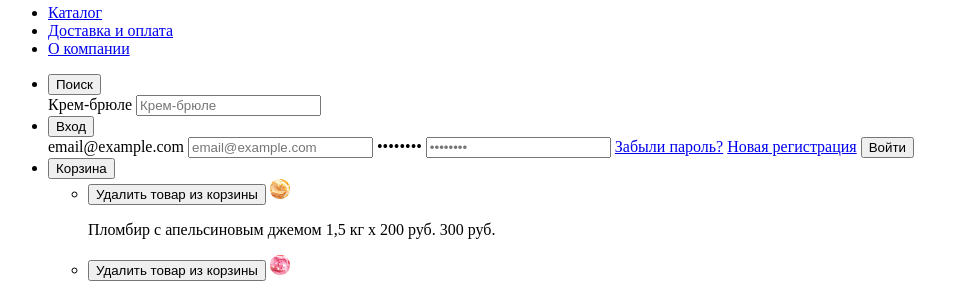
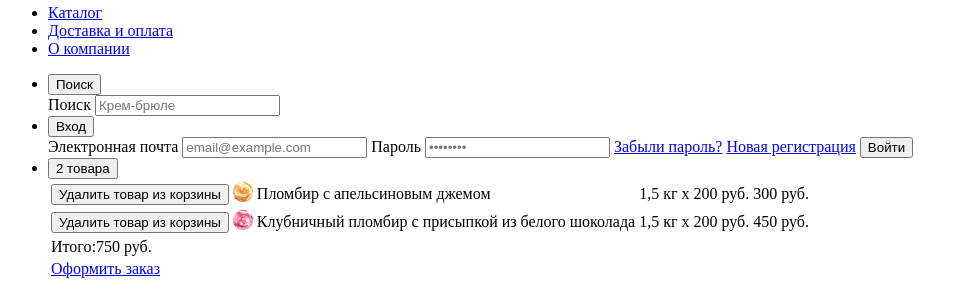
Before and after one commit to Yougn/1138711-gllacy-27, a plain HTML site: page catalog-item.html in a window 1280 px wide. Shown: the part 54-348 px from the top of the page, without its empty margins (0-969 px from the left). Drawn offline with Linux system fonts and the light colour scheme.

Commit message:
Внес правки

```diff
--- a/catalog-item.html
+++ b/catalog-item.html
@@ -19,42 +19,50 @@
       </ul>
       <ul>
         <li>
-          <button>Поиск</button>
+          <button type="button">Поиск</button>
           <form action="#" method="get">
-            <label for="search" class="visually-hidden">Крем-брюле</label>
+            <label for="search" class="visually-hidden">Поиск</label>
             <input type="search" name="search" id="search" placeholder="Крем-брюле">
           </form>
         </li>
         <li>
-          <button>Вход</button>
+          <button type="button">Вход</button>
           <form action="#" method="post">
-            <label for="email" class="visually-hidden">email@example.com</label>
+            <label for="email" class="visually-hidden">Электронная почта</label>
             <input type="email" name="email" id="email" placeholder="email@example.com">
-            <label for="password" class="visually-hidden">••••••••</label>
+            <label for="password" class="visually-hidden">Пароль</label>
             <input type="password" name="password" id="password" placeholder="••••••••">
             <a href="#">Забыли пароль?</a>
             <a href="#">Новая регистрация</a>
-            <button>Войти</button>
+            <button type="submit">Войти</button>
           </form>
         </li>
         <li>
-          <button>Корзина</button>
-          <ul>
-            <li>
-              <button type="button"><span class="visually-hidden">Удалить товар из корзины</span></button>
-              <img src="img/product-1.jpg" width="20" height="20"
-                alt="Сливочное с апельсиновым джемом и цитрусовой стружкой">
-              <p>Пломбир с апельсиновым джемом 1,5 кг х 200 руб.</span> 300 руб.</p>
-            </li>
-            <li>
-              <button type="button"><span class="visually-hidden">Удалить товар из корзины</span></button>
-              <img src="img/product-3.jpg" width="20" height="20"
-                alt="Сливочно-клубничное с  присыпкой из белого шоколада">
-              <p> Клубничный пломбир с присыпкой из белого шоколада 1,5 кг х<span> 200 руб.</span> 450 руб.</p>
-            </li>
-          </ul>
-          <p>Итого:750 руб.</p>
+          <button type="button">2 товара</button>
+          <table>
+            <tr>
+              <td><button type="button"><span class="visually-hidden">Удалить товар из корзины</span></button></td>
+              <td><img src="img/product-1.jpg" width="20" height="20" alt="Сливочное с апельсиновым джемом и цитрусовой стружкой"></td>
+              <td>Пломбир с апельсиновым джемом</td>
+              <td>1,5 кг х <span>200 руб.</span></td>
+              <td>300 руб.</td>
+            </tr>
+            <tr>
+              <td><button type="button"><span class="visually-hidden">Удалить товар из корзины</span></button></td>
+              <td><img src="img/product-3.jpg" width="20" height="20" alt="Сливочно-клубничное с  присыпкой из белого шоколада"></td>
+              <td>Клубничный пломбир с присыпкой из белого шоколада</td>
+              <td><span>1,5 кг х 200 руб.</span></td>
+              <td>450 руб.</td>
+            </tr>
+            <tr>
+              <td colspan="3">Итого:750 руб.</td>
+            </tr>
+            <tr>
+              <td colspan="3">
                 <a href="#">Оформить заказ</a>
+              </td>
+            </tr>
+          </table>
         </li>
       </ul>
     </nav>
@@ -106,6 +114,7 @@
             <h3><a href="#">Сливочно-клубничное с присыпкой из белого шоколада</a></h3>
           </article>
         </li>
+        <li>
           <article>
             <img src="img/product-4.jpg" width="100" height="100" alt="Сливочное крем-брюле с карамельной подливкой">
             <p>
@@ -165,8 +174,7 @@
             <p>
               435 ₽<span>/кг</span>
             </p>
-            <h3><a href="#">Сливочноe с ментоловым сиропом</a>
-              <h3>
+            <h3><a href="#">Сливочноe с ментоловым сиропом</a></h3>
           </article>
         </li>
         <li>
@@ -211,7 +219,7 @@
       <li><a href="#">Наши документы</a></li>
       <li><a href="#">О производстве</a></li>
       <li><a href="#">Экологические стандарты</a></li>
-      <ul>
+    </ul>
     <p>
       Сделано в<a href="https://htmlacademy.ru/intensive/htmlcss"> HTML Academy </a>© 2019
     </p>
```
Also changed, not shown: index.html (+44 -37 lines). Lines whose indentation alone changed are shown as unchanged.
